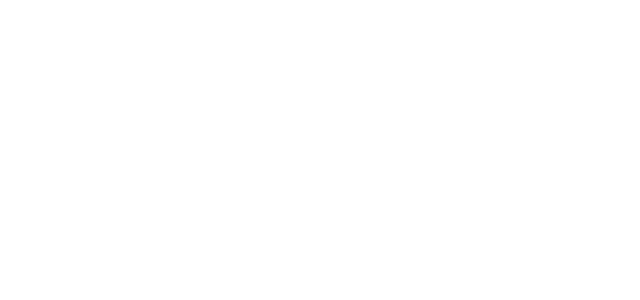
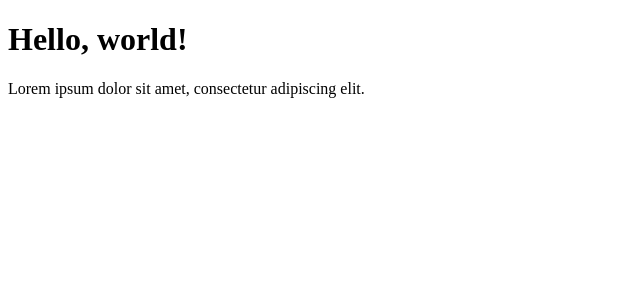
Before and after one commit to hmeclazcke/hmeclazcke-portfolio, a React (Vite) app in the folder frontend/: page / in a window 1280 px wide. Shown: the top 300 px of the page, without its empty margins (0-640 px from the left). Built offline with nearby package versions, Linux system fonts and the light colour scheme.

Commit message:
feat: add GitHub Pages deployment pipeline

```diff
--- a/frontend/src/App.tsx
+++ b/frontend/src/App.tsx
@@ -1,5 +1,10 @@
 function App() {
-  return <main aria-label="Application" />;
+  return (
+    <main aria-label="Application">
+      <h1>Hello, world!</h1>
+      <p>Lorem ipsum dolor sit amet, consectetur adipiscing elit.</p>
+    </main>
+  );
 }
 
 export default App;
--- a/frontend/vite.config.ts
+++ b/frontend/vite.config.ts
@@ -3,6 +3,7 @@
 
 // https://vite.dev/config/
 export default defineConfig({
+  base: "/hmeclazcke-portfolio/",
   plugins: [react()],
   test: {
     environment: "jsdom",
```
Also changed, not shown: 2 other files (tests, documents, lock files or other folders).
